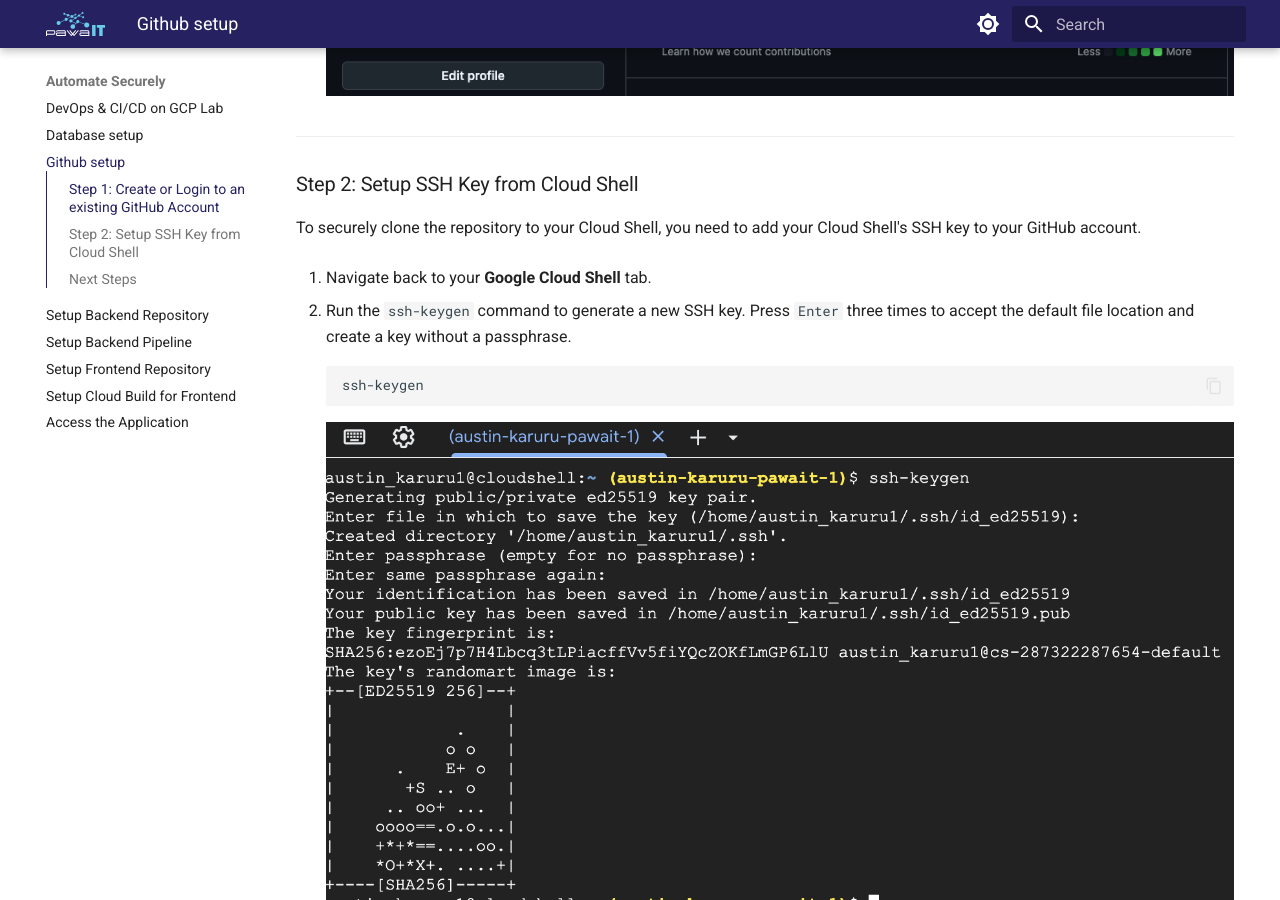
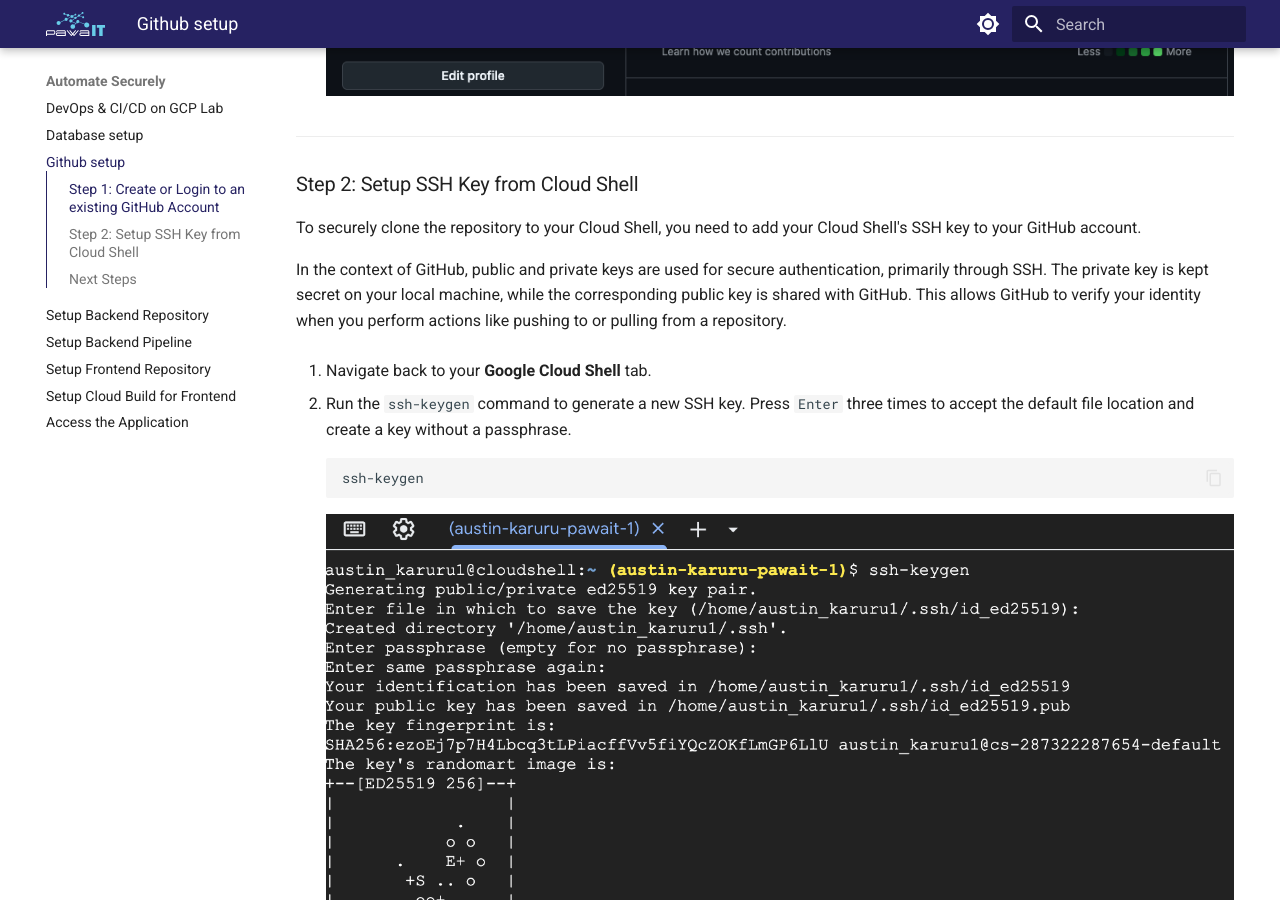
Before and after one commit to Pawa-IT-Solutions/cloud-mastery-docs, an MkDocs documentation site: the page built from docs/setup-github.md, in a window 1280 px wide and 900 px high, scrolled down 2187 px. Built offline with MkDocs 1.6.1 and Material for MkDocs 9.7.7, drawn with Linux system fonts in a browser that asks for light colours.

Commit message:
update devops docs

```diff
--- a/docs/setup-github.md
+++ b/docs/setup-github.md
@@ -31,6 +31,8 @@
 ### Step 2: Setup SSH Key from Cloud Shell
 
 To securely clone the repository to your Cloud Shell, you need to add your Cloud Shell's SSH key to your GitHub account.
+
+In the context of GitHub, public and private keys are used for secure authentication, primarily through SSH. The private key is kept secret on your local machine, while the corresponding public key is shared with GitHub. This allows GitHub to verify your identity when you perform actions like pushing to or pulling from a repository.
 
 1.  Navigate back to your **Google Cloud Shell** tab.
 
```
